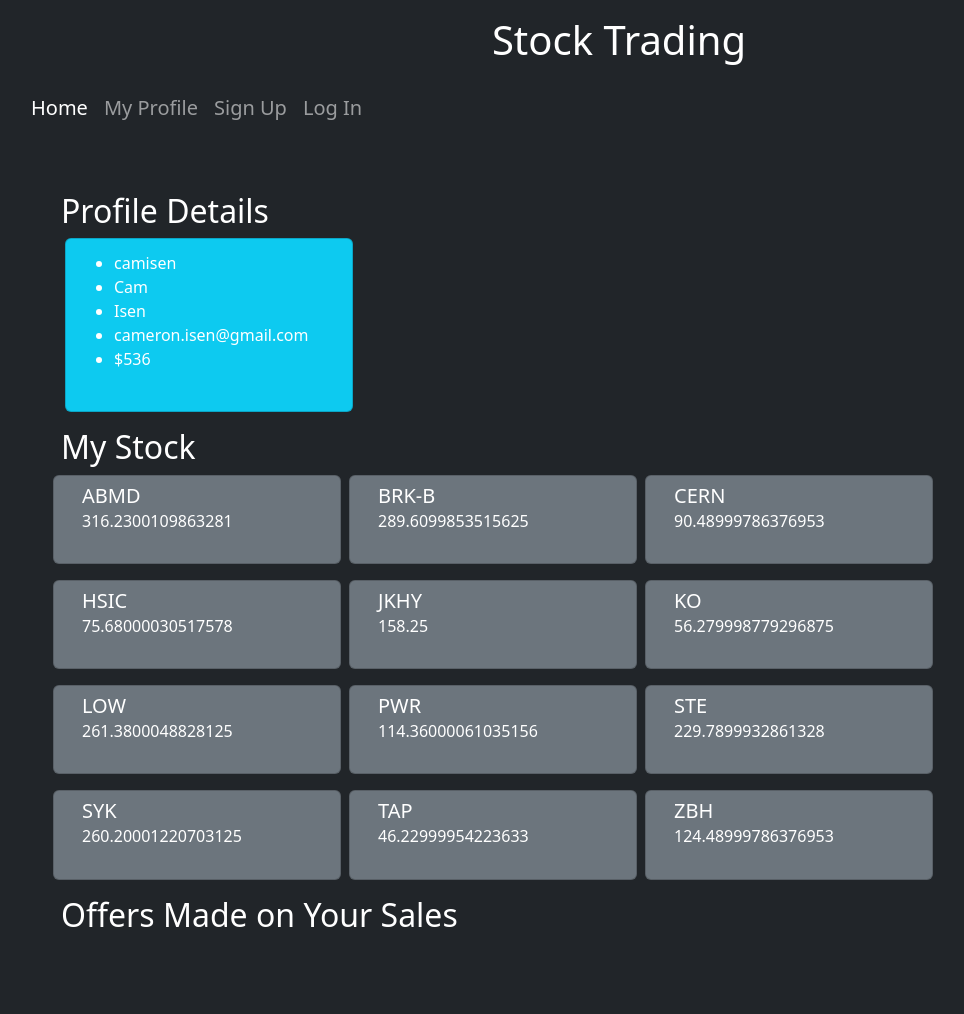
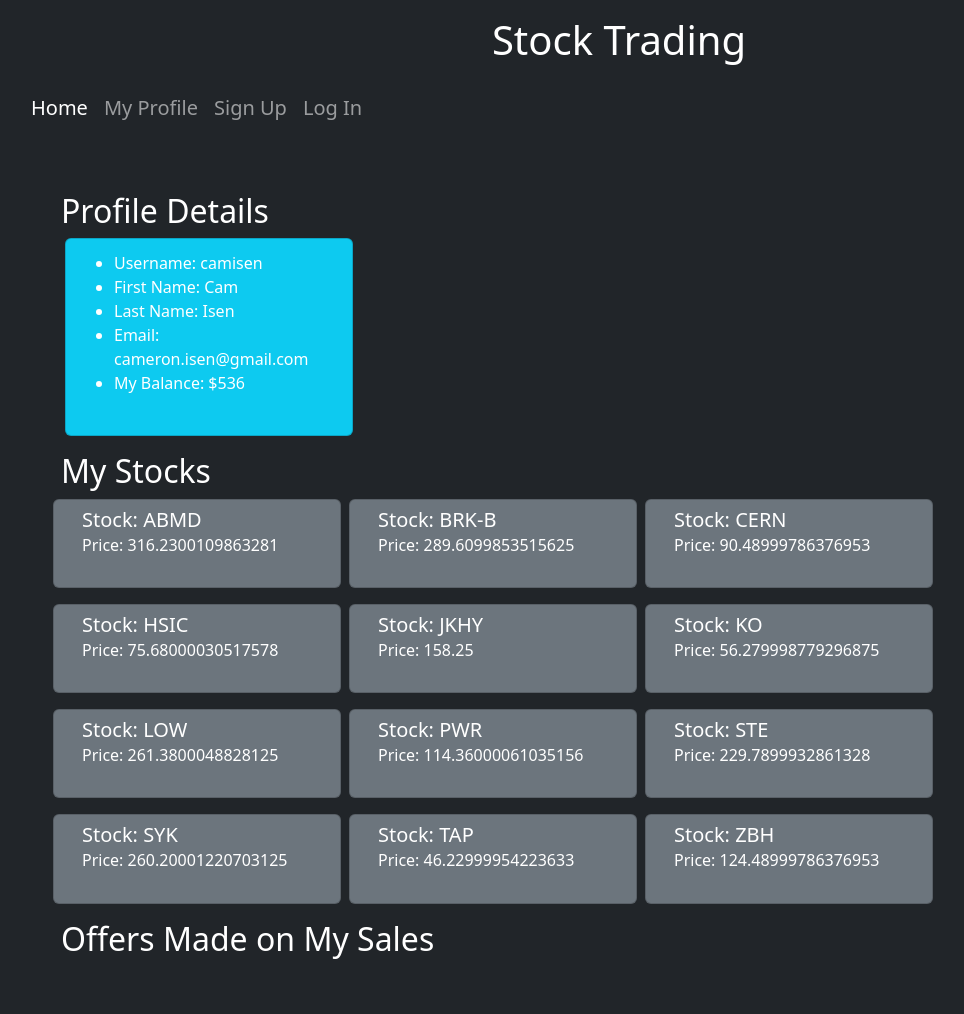
Before and after one commit to malxdeutsch/stocktrade, a Django app: page /profile/1/ in a window 1280 px wide. Shown: the whole page, without its empty margins (21-985 px from the left). Before the commit the page ends 927 px from the top, so only its background shows below. Run offline with Django 3.2, Linux system fonts and the light colour scheme; data comes from the database, SQL or seed files in the repository; some libraries are stand-ins or nearby versions.

Commit message:
formatting

```diff
--- a/account/templates/profiledetail.html
+++ b/account/templates/profiledetail.html
@@ -9,28 +9,28 @@
 <div class="card mx-1 card text-white bg-info mb-3" style="width: 18rem;">
     <div class="card-body card-subtitle mb-2 text-white">
         <ul>
-            <li> {{profile.user.username}}
+            <li> Username: {{profile.user.username}}
             </li>
-            <li> {{profile.user.first_name}}
+            <li> First Name: {{profile.user.first_name}}
             </li>
-            <li> {{profile.user.last_name}}
+            <li> Last Name: {{profile.user.last_name}}
             </li>
-            <li> {{profile.user.email}}
+            <li> Email: {{profile.user.email}}
             </li>
-            <li> ${{profile.money}}
+            <li> My Balance: ${{profile.money}}
             </li>
         </ul>
 
     </div>
 </div>
-<h2>My Stock</h2>
+<h2>My Stocks</h2>
 <div class="row">
 
     {% for stock in profile.portfolio.all%}
     <div class="card mx-1 card text-white bg-secondary mb-3" style="width: 18rem;">
         <div class="card-body card-subtitle mb-2 text-white">
-            <h5 class="card-title card-subtitle mb-2 text-white">{{stock.name}}</h5>
-            <h6 class="card-subtitle mb-2 text-white">{{stock.price}}</h6>
+            <h5 class="card-title card-subtitle mb-2 text-white">Stock: {{stock.name}}</h5>
+            <h6 class="card-subtitle mb-2 text-white">Price: {{stock.price}}</h6>
             {% if user.profile == profile %}
             <a href="{% url 'newsale' stock.id %}" class=" btn btn-dark">Sell</a>
             {% endif %}
@@ -40,13 +40,13 @@
     {% endfor %}
 </div>
 <div class="row">
-    <h2>Offers Made on Your Sales</h2>
+    <h2>Offers Made on My Sales</h2>
     {% for sale in profile.sales_with_offers %}
     {% for buy in sale.buy_set.all %}
     <div class="card mx-1 card text-white bg-secondary mb-3">
         <div class="card-body">
-            <h5 class="card-title">{{ buy.stock.name}}</h5>
-            <h5 class="card-title">{{ buy.stock.price}}</h5>
+            <h5 class="card-title">Stock:{{ buy.stock.name}}</h5>
+            <h5 class="card-title">Price:{{ buy.stock.price}}</h5>
             <div>
                 <a href="{% url 'handleoffer' buy.id 'accept' %}" class="btn btn-success">Accept</a>
                 <a href="{% url 'handleoffer' buy.id 'reject' %}" class="btn btn-danger">Reject</a>
```
